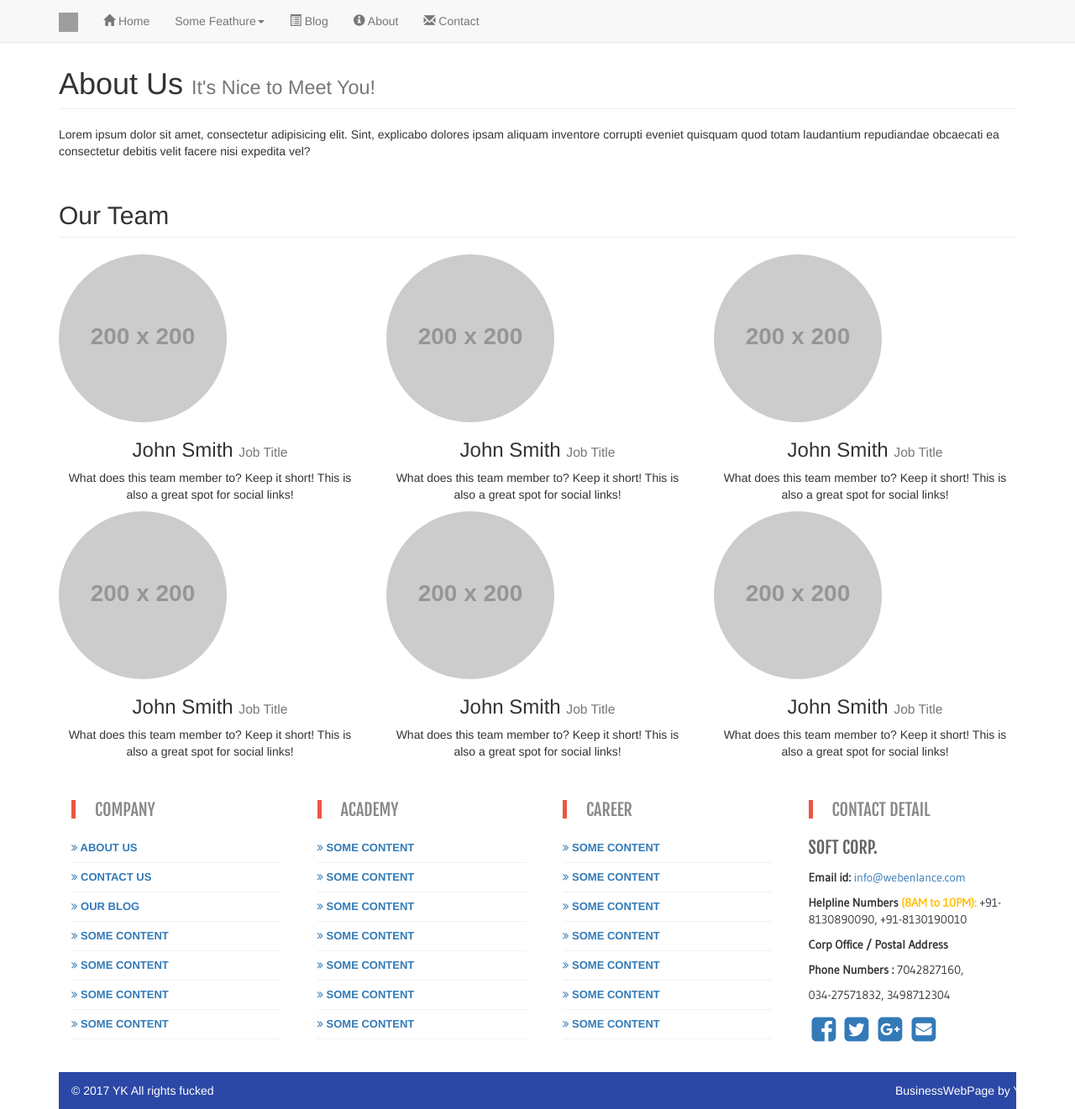
After one commit to YuriiKrupa/businessWebPage, a Rails app: page /about in a window 1280 px wide. The commit adds this page. Shown: the whole page at 84% size. Run offline with Rails 7, Linux system fonts and the light colour scheme; grey boxes labelled with a size stand in for pictures from a placeholder-image service; style sheets or scripts are compiled from the project's sources; some libraries are stand-ins or nearby versions; grey boxes are pictures that could not be loaded.

Commit message:
Added AboutUs template

```diff
--- a/app/views/layouts/_footer.html.erb
+++ b/app/views/layouts/_footer.html.erb
@@ -13,7 +13,7 @@
           <li class="widget-container widget_nav_menu"><!-- widgets list -->
             <h1 class="title-widget">Company</h1>
             <ul>
-              <li><a  href="#About"><i class="fa fa-angle-double-right"></i> About Us</a></li>
+              <li><a  href="<%= about_path%>"><i class="fa fa-angle-double-right"></i> About Us</a></li>
               <li><a  href="<%= new_contact_form_path%>"><i class="fa fa-angle-double-right"></i> Contact Us</a></li>
               <li><a  href="<%= blog_articles_path %>"><i class="fa fa-angle-double-right"></i> Our Blog</a></li>
               <li><a  href="#somecontent"><i class="fa fa-angle-double-right"></i> Some Content</a></li>
--- a/app/views/layouts/_header.html.erb
+++ b/app/views/layouts/_header.html.erb
@@ -26,7 +26,7 @@
         </li>
         <li>
         <a href="<%= blog_articles_path %>"><span class="glyphicon glyphicon-list-alt"></span> Blog</a></li>
-        <li><a href="#about"><span class="glyphicon glyphicon-info-sign"></span> About</a></li>
+        <li><a href="<%= about_path%>"><span class="glyphicon glyphicon-info-sign"></span> About</a></li>
         <li><a href="<%= new_contact_form_path%>"><span class="glyphicon glyphicon-envelope"></span> Contact</a></li>
       </ul>
     </div>
--- /dev/null
+++ b/app/views/static/about.html.erb
@@ -0,0 +1,61 @@
+<!-- Page Content -->
+    <div class="container">
+
+        <!-- Introduction Row -->
+        <div class="row">
+            <div class="col-lg-12">
+                <h1 class="page-header">About Us
+                    <small>It's Nice to Meet You!</small>
+                </h1>
+                <p>Lorem ipsum dolor sit amet, consectetur adipisicing elit. Sint, explicabo dolores ipsam aliquam inventore corrupti eveniet quisquam quod totam laudantium repudiandae obcaecati ea consectetur debitis velit facere nisi expedita vel?</p>
+            </div>
+        </div>
+
+        <!-- Team Members Row -->
+        <div class="row">
+            <div class="col-lg-12">
+                <h2 class="page-header">Our Team</h2>
+            </div>
+            <div class="col-lg-4 col-sm-6 text-center">
+                <img class="img-circle img-responsive img-center" src="http://placehold.it/200x200" alt="">
+                <h3>John Smith
+                    <small>Job Title</small>
+                </h3>
+                <p>What does this team member to? Keep it short! This is also a great spot for social links!</p>
+            </div>
+            <div class="col-lg-4 col-sm-6 text-center">
+                <img class="img-circle img-responsive img-center" src="http://placehold.it/200x200" alt="">
+                <h3>John Smith
+                    <small>Job Title</small>
+                </h3>
+                <p>What does this team member to? Keep it short! This is also a great spot for social links!</p>
+            </div>
+            <div class="col-lg-4 col-sm-6 text-center">
+                <img class="img-circle img-responsive img-center" src="http://placehold.it/200x200" alt="">
+                <h3>John Smith
+                    <small>Job Title</small>
+                </h3>
+                <p>What does this team member to? Keep it short! This is also a great spot for social links!</p>
+            </div>
+            <div class="col-lg-4 col-sm-6 text-center">
+                <img class="img-circle img-responsive img-center" src="http://placehold.it/200x200" alt="">
+                <h3>John Smith
+                    <small>Job Title</small>
+                </h3>
+                <p>What does this team member to? Keep it short! This is also a great spot for social links!</p>
+            </div>
+            <div class="col-lg-4 col-sm-6 text-center">
+                <img class="img-circle img-responsive img-center" src="http://placehold.it/200x200" alt="">
+                <h3>John Smith
+                    <small>Job Title</small>
+                </h3>
+                <p>What does this team member to? Keep it short! This is also a great spot for social links!</p>
+            </div>
+            <div class="col-lg-4 col-sm-6 text-center">
+                <img class="img-circle img-responsive img-center" src="http://placehold.it/200x200" alt="">
+                <h3>John Smith
+                    <small>Job Title</small>
+                </h3>
+                <p>What does this team member to? Keep it short! This is also a great spot for social links!</p>
+            </div>
+        </div>
--- a/config/routes.rb
+++ b/config/routes.rb
@@ -5,6 +5,7 @@ Rails.application.routes.draw do
   devise_for :users
   resources :blog_articles
   resources :articles
+  get 'about', to: 'static#about'
   root 'static#index'
 
 end
```
